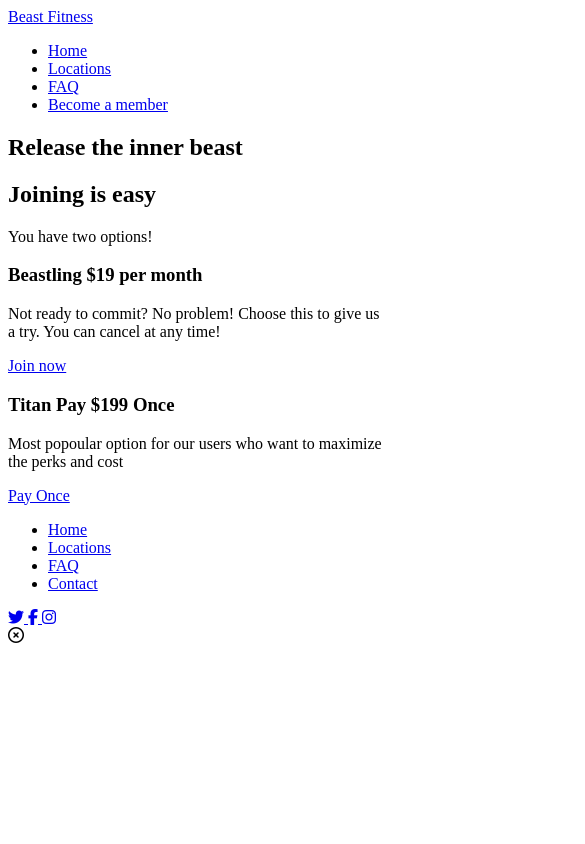
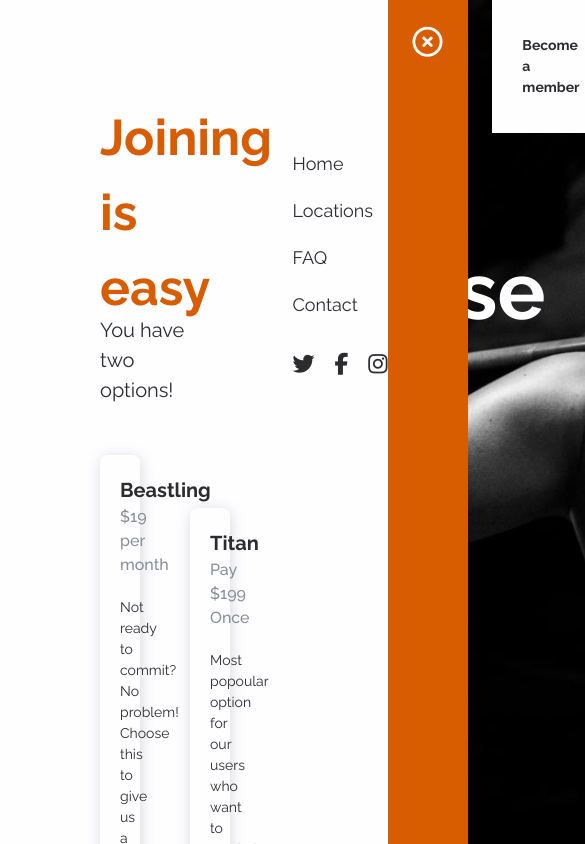
Before and after one commit to theruelmisa/beast-fitness, a plain HTML site: page index.html in a window 390 px wide. Shown: the top 844 px of the page, 585 px wide, since content can reach past the window. Drawn offline with Linux system fonts and the light colour scheme.

Commit message:
completed styling (w/o media queries) for all elements

```diff
--- a/css/main.scss
+++ b/css/main.scss
@@ -0,0 +1,266 @@
+// Variables
+$main-color: #d85c00;
+$secondary-color: #ffb883;
+$gradient-color: #bf86ff;
+$white: #fefdff;
+$black: #2c2c2c;
+
+// Global Resets
+*, *::before, *::after {
+    margin: 0;
+    padding: 0;
+    box-sizing: border-box;
+}
+
+html {
+    font-size: 62.5%;
+}
+
+body {
+    font-family: 'Raleway', 'Gill Sans', 'Gill Sans MT', Calibri, 'Trebuchet MS', 'Segoe UI', Tahoma, Geneva, Verdana, Arial, Helvetica, sans-serif;
+    line-height: 1.5;
+    font-weight: 400;
+    height: 100vh;
+    color: $white;
+    background: #800FFF; // fallback
+    background-image: linear-gradient(to right, rgba($gradient-color,.7) , rgba($main-color, 0.7)), url('../assets/images/bg.jpg');
+    background-repeat: no-repeat;
+    background-size: cover;
+}
+
+a {
+    text-decoration: none;
+    color: inherit;
+
+    &:focus {
+        outline: none;
+    }
+}
+
+ul {
+    list-style-type: none;
+}
+
+li {
+    list-style: none;
+}
+
+button:focus {
+    outline: none;
+}
+
+section, header {
+    width: 80%;
+    margin: 0 auto;
+}
+
+// Header Section
+
+.header {
+    display: flex;
+    justify-content: space-between;
+    align-items: center;
+
+    &__logo {
+        font-size: 3.5rem;
+        font-weight: 700;
+    }
+
+    &__nav {
+
+        &-list {
+            display: flex;
+        }
+
+        &-item {
+            padding: 2rem 1.5rem;
+            font-size: 1.4rem;
+
+            &--primary {
+                margin-left: 2.5rem;
+                font-weight: 700;
+                background: $white;
+                color: $black;
+                transition: all .5s ease-in-out;
+
+                &:hover {
+                    background-color: $main-color;
+                    color: $white;
+                }
+            }
+        }
+
+        &-link {
+            display: inline-block;
+            padding: 1.5rem;
+        }
+    }
+}
+
+
+
+// Hero Section
+.hero {
+
+    display: flex;
+    flex-direction: column;
+    justify-content: center;
+    height: 80vh;
+
+    &__title {
+        font-size: 8rem;
+        width: 40%;
+        margin-left: 20rem;
+    }
+}
+
+// Overlay Section
+.overlay {
+    position: fixed;
+    height: 100vh;
+    background: $white;
+    color: $black;
+    top: 0;
+    left: 0;
+    width: 100%;
+
+    display: grid;
+    grid-template-columns: 75% auto 8rem;
+}
+
+.left, .center, .right {
+    height: 100vh;
+}
+
+.left {
+
+    padding: 10rem;
+
+    &__title {
+        color: $main-color;
+        font-size: 5rem;
+    }
+
+    &__subtitle {
+        font-size: 2rem;
+        margin-top: -1rem;
+    }
+
+    &__cards {
+        display: flex;
+        align-items: center;
+        margin-top: 5rem;
+    }
+
+    &__card {
+        padding: 2rem;
+        width: 30%;
+        border-radius: .8rem;
+        box-shadow: 1px 2px 15px rgba(0, 0, 0, .15);
+
+        &:nth-of-type(1) {
+            margin-right: 5rem;
+        }
+
+        &-title {
+            font-size: 2rem;
+        }
+
+        &-price {
+            display: inline-block;
+            font-size: 1.6rem;
+            font-weight: 500;
+            color: #8a8e95;
+            margin-bottom: 2rem;
+        }
+
+        &-text {
+            font-size: 1.4rem;
+            margin-bottom: 2rem;
+        }
+
+        &-cta {
+            display: inline-block;
+            padding: .8rem 1.3rem;
+            border-radius: .5rem;
+            background: $main-color;
+            color: $white;
+            font-size: 1.4rem;
+            font-weight: 700;
+            transition: all .5s ease-in-out;
+
+            &:hover {
+                background-color: $secondary-color;
+                color: $main-color;
+
+            }
+
+            &--secondary {
+                background: $secondary-color;
+                color: $main-color;
+
+                &:hover {
+                    background-color: $main-color;
+                    color: $white;
+                }
+            }
+        }
+
+    }
+
+
+}
+
+.center {
+    padding-top: 14rem;
+}
+
+.secondary-nav {
+
+    margin-bottom: 2rem;
+
+    &__item {
+        padding: 1rem 0;
+    }
+
+    &__link {
+        display: inline-block;
+        font-size: 1.8rem;
+        transition: all .5s ease-in-out;
+
+        &:hover {
+            color: $main-color;
+        }
+    }
+}
+
+.social-nav {
+    display: flex;
+    align-items: center;
+    gap: 2rem;
+    font-size: 2.2rem;
+
+    &__link {
+        transition: all .3s ease-in-out;
+        display: inline-block;
+
+        &:hover {
+            transform: scale(1.2);
+            color: $main-color;
+        }
+    }
+}
+
+.right {
+    display: grid;
+    justify-items: center;
+    align-items: start;
+    font-size: 3rem;
+    padding-top: 2rem;
+    background-color: $main-color;
+}
+
+.close-btn {
+    color: $white;
+    cursor: pointer;
+}
--- a/index.html
+++ b/index.html
@@ -31,7 +31,7 @@
                 <li class="header__nav-item">
                     <a href="#" class="header__nav-link">FAQ</a>
                 </li>
-                <li class="header__nav-item header__nav-item--active">
+                <li class="header__nav-item header__nav-item--primary">
                     <a href="#" class="header__nav-link">
                         Become a member
                     </a>
@@ -48,7 +48,7 @@
     </section>
 
     <!-- Second Page -->
-    <div class="container">
+    <div class="overlay">
         <!-- Pricing Options -->
         <div class="left">
             <div class="left__text-box">
@@ -63,22 +63,22 @@
                     <div class="left__card">
                         <h3 class="left__card-title">
                             Beastling
-                            <span class="left__card-price">$19 per month</span>
                         </h3>
+                        <span class="left__card-price">$19 per month</span>
                         <p class="left__card-text">Not ready to commit? No problem! Choose this to give us a try. You
                             can cancel at any time!
                         </p>
-                        <a href="#" class="left__cta">Join now</a>
+                        <a href="#" class="left__card-cta">Join now</a>
                     </div>
                     <div class="left__card">
                         <h3 class="left__card-title">
                             Titan
-                            <span class="left__card-price">Pay $199 Once</span>
                         </h3>
+                        <span class="left__card-price">Pay $199 Once</span>
                         <p class="left__card-text">Most popoular option for our users who want to maximize the perks and
                             cost
                         </p>
-                        <a href="#" class="left__cta">Pay Once</a>
+                        <a href="#" class="left__card-cta left__card-cta--secondary">Pay Once</a>
                     </div>
                 </div>
             </div>
```
Also changed, not shown: assets/images/bg.jpg (added), css/main.css, 2 other files.
